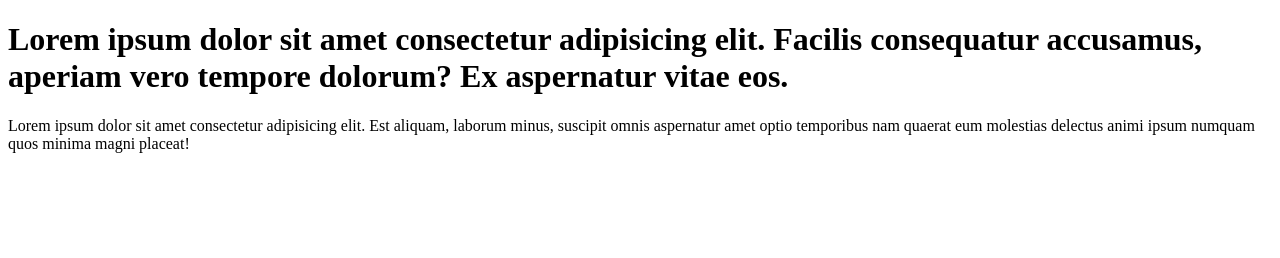
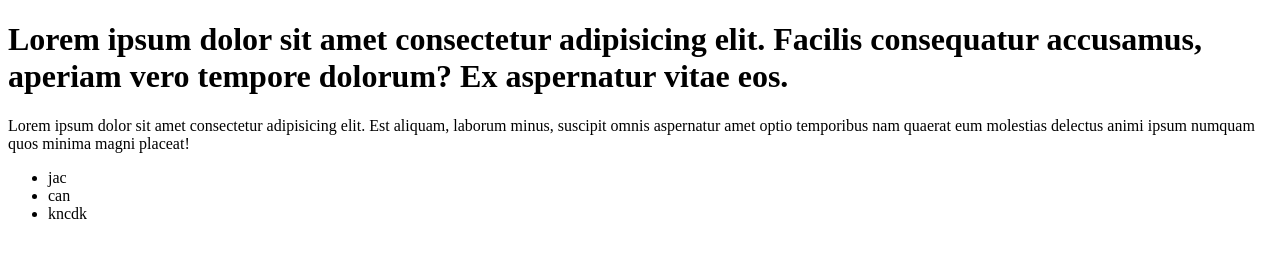
Before and after one commit to Monishbala/Learn_git, a plain HTML site: page index.html in a window 1280 px wide. Drawn offline with Linux system fonts and the light colour scheme.

```diff
--- a/index.html
+++ b/index.html
@@ -9,5 +9,10 @@
     <h1>Lorem ipsum dolor sit amet consectetur adipisicing elit. Facilis consequatur accusamus, aperiam vero tempore dolorum? Ex aspernatur vitae eos.
     </h1>
     <p>Lorem ipsum dolor sit amet consectetur adipisicing elit. Est aliquam, laborum minus, suscipit omnis aspernatur amet optio temporibus nam quaerat eum molestias delectus animi ipsum numquam quos minima magni placeat!</p>
+    <ul>
+        <li>jac</li>
+        <li>can</li>
+        <li>kncdk</li>
+    </ul>
 </body>
 </html>
```
